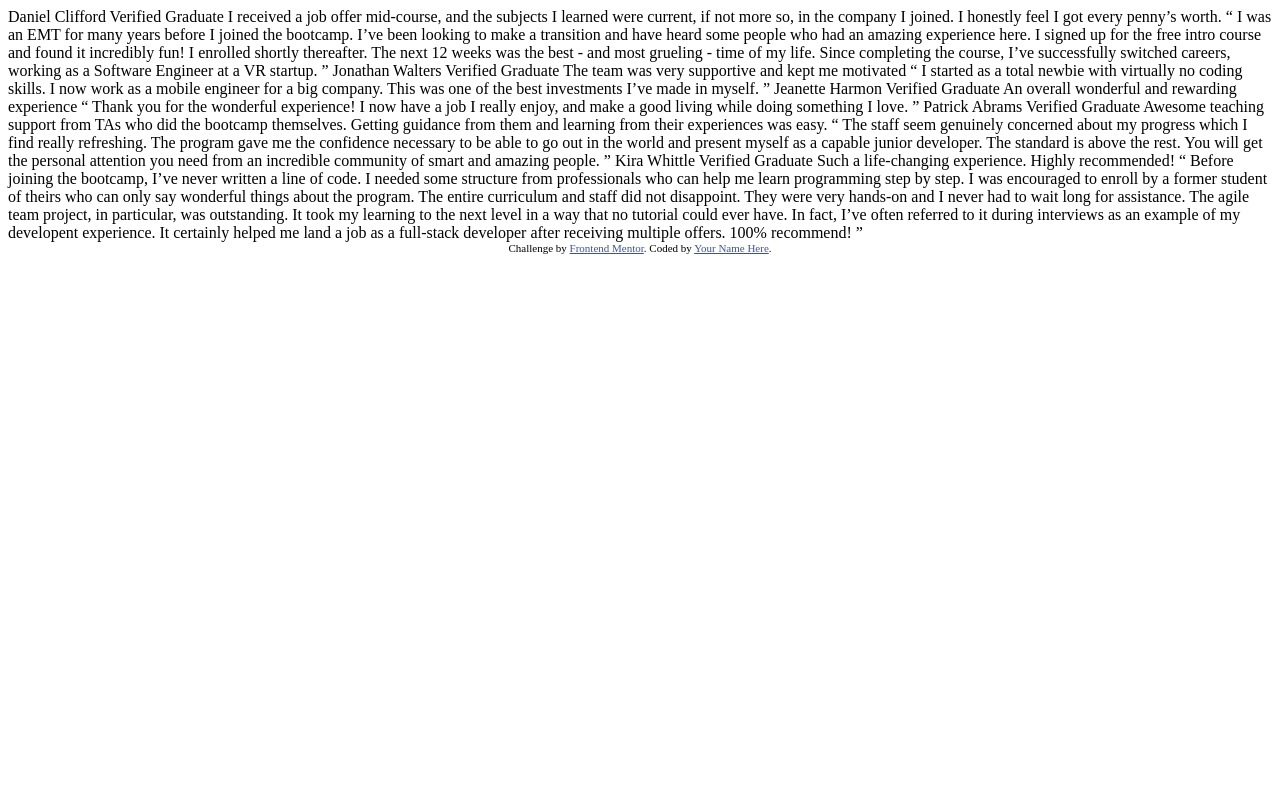
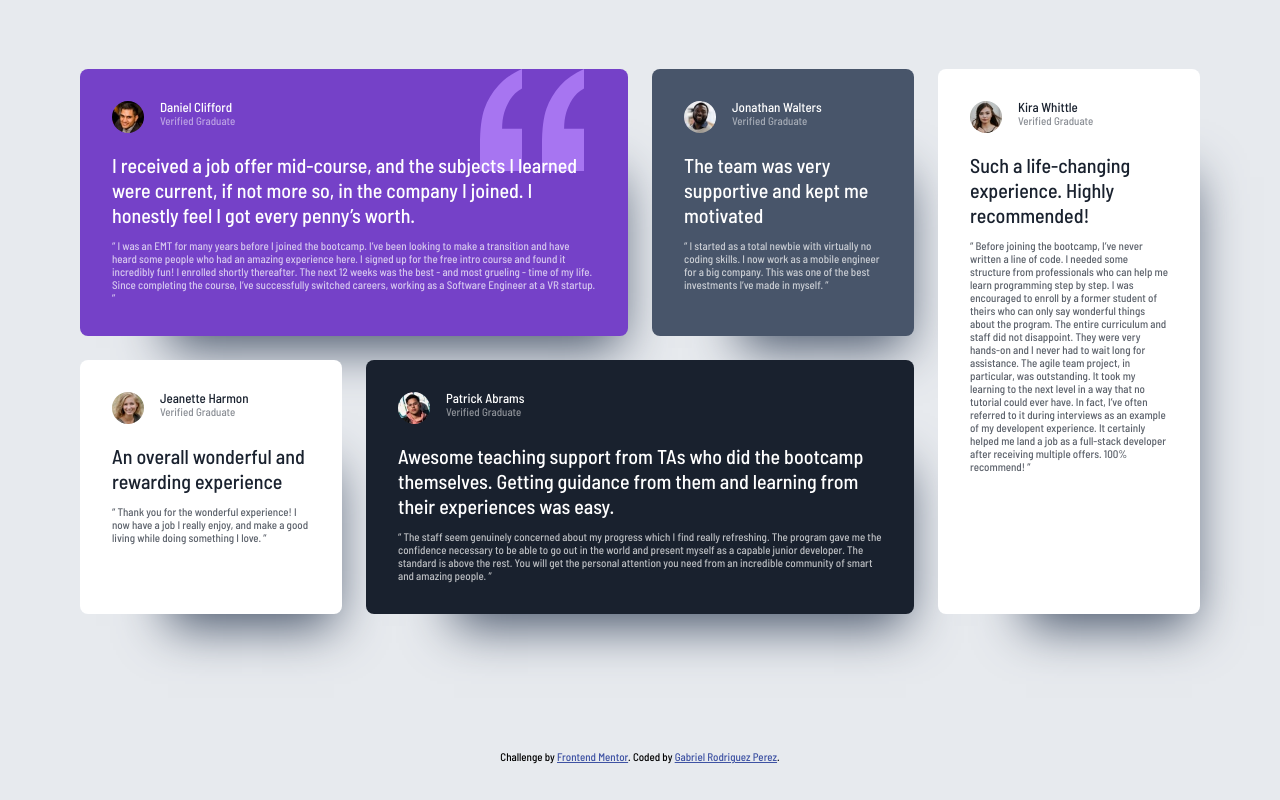
Before and after one commit to glrodriperez98/testimonials-grid-section, a plain HTML site: page index.html in a window 1280 px wide. Drawn offline with Linux system fonts and the light colour scheme.

Commit message:
Final commit

```diff
--- a/index.html
+++ b/index.html
@@ -2,75 +2,112 @@
 <html lang="en">
 <head>
   <meta charset="UTF-8">
-  <meta name="viewport" content="width=device-width, initial-scale=1.0"> <!-- displays site properly based on user's device -->
+  <meta name="viewport" content="width=device-width, initial-scale=1.0">
 
   <link rel="icon" type="image/png" sizes="32x32" href="./images/favicon-32x32.png">
+  <link rel="preconnect" href="https://fonts.googleapis.com">
+  <link rel="preconnect" href="https://fonts.gstatic.com" crossorigin>
+  <link href="https://fonts.googleapis.com/css2?family=Barlow+Semi+Condensed:wght@500;600&family=Poppins:wght@200;400;600&display=swap" rel="stylesheet">
 
-  <title>Frontend Mentor | [Challenge Name Here]</title>
+  <link href="styles.css" rel="stylesheet">
 
-  <!-- Feel free to remove these styles or customise in your own stylesheet 👍 -->
-  <style>
-    .attribution { font-size: 11px; text-align: center; }
-    .attribution a { color: hsl(228, 45%, 44%); }
-  </style>
+  <title>Frontend Mentor | Testimonial Grid</title>
+
 </head>
 <body>
-  Daniel Clifford
-  Verified Graduate
-
-  I received a job offer mid-course, and the subjects I learned were current, if not more so,
+  <div class="wrapper">
+    <main class="grid">
+      <article class="testimonial flow quote-img bg-color-purple-500 text-color-white">
+        <div class="flex-content">
+          <div>
+            <img src="images/image-daniel.jpg" alt="daniel cliffod">
+          </div>
+          <div>
+            <h2 class="name">Daniel Clifford</h2>
+            <p class="position">Verified Graduate</p>
+          </div>
+        </div>
+        <p>I received a job offer mid-course, and the subjects I learned were current, if not more so,
         in the company I joined. I honestly feel I got every penny’s worth.
-
-  “ I was an EMT for many years before I joined the bootcamp. I’ve been looking to make a
+        </p>
+        <p>“ I was an EMT for many years before I joined the bootcamp. I’ve been looking to make a
         transition and have heard some people who had an amazing experience here. I signed up
         for the free intro course and found it incredibly fun! I enrolled shortly thereafter.
         The next 12 weeks was the best - and most grueling - time of my life. Since completing
         the course, I’ve successfully switched careers, working as a Software Engineer at a VR startup. ”
-
-  Jonathan Walters
-  Verified Graduate
-
-  The team was very supportive and kept me motivated
-
-  “ I started as a total newbie with virtually no coding skills. I now work as a mobile engineer
-  for a big company. This was one of the best investments I’ve made in myself. ”
-
-  Jeanette Harmon
-  Verified Graduate
-
-  An overall wonderful and rewarding experience
-
-  “ Thank you for the wonderful experience! I now have a job I really enjoy, and make a good living
-  while doing something I love. ”
-
-  Patrick Abrams
-  Verified Graduate
-
-  Awesome teaching support from TAs who did the bootcamp themselves. Getting guidance from them and
-  learning from their experiences was easy.
-
-  “ The staff seem genuinely concerned about my progress which I find really refreshing. The program
+        </p>
+      </article>
+      <article class="testimonial flow bg-color-grey-500 text-color-white">
+        <div class="flex-content">
+          <div>
+            <img src="images/image-jonathan.jpg" alt="jonathan walters">
+          </div>
+          <div>
+            <h2 class="name">Jonathan Walters</h2>
+            <p class="position">Verified Graduate</p>
+          </div>
+        </div>
+        <p>The team was very supportive and kept me motivated</p>
+        <p>“ I started as a total newbie with virtually no coding skills. I now work as a mobile engineer
+        for a big company. This was one of the best investments I’ve made in myself. ”</p>
+      </article>
+      <article class="testimonial flow bg-color-white text-color-dark-blue">
+        <div class="flex-content">
+          <div>
+            <img src="images/image-jeanette.jpg" alt="jeanette harmon">
+          </div>
+          <div>
+            <h2 class="name">Jeanette Harmon</h2>
+            <p class="position">Verified Graduate</p>
+          </div>
+        </div>
+        <p>An overall wonderful and rewarding experience</p>
+        <p>“ Thank you for the wonderful experience! I now have a job I really enjoy, and make a good living
+        while doing something I love. ”</p>
+      </article>
+      <article class="testimonial flow bg-color-dark-blue text-color-white">
+        <div class="flex-content">
+          <div>
+            <img src="images/image-patrick.jpg" alt="patrick abrams">
+          </div>
+          <div>
+            <h2 class="name">Patrick Abrams</h2>
+            <p class="position">Verified Graduate</p>
+          </div>
+        </div>
+        <p>Awesome teaching support from TAs who did the bootcamp themselves. Getting guidance from them and
+        learning from their experiences was easy.</p>
+        <p>“ The staff seem genuinely concerned about my progress which I find really refreshing. The program
         gave me the confidence necessary to be able to go out in the world and present myself as a capable
         junior developer. The standard is above the rest. You will get the personal attention you need from
-  an incredible community of smart and amazing people. ”
-
-  Kira Whittle
-  Verified Graduate
-
-  Such a life-changing experience. Highly recommended!
-
-  “ Before joining the bootcamp, I’ve never written a line of code. I needed some structure from
+        an incredible community of smart and amazing people. ”</p>
+      </article>
+      <article class="testimonial flow bg-color-white text-color-dark-blue">
+        <div class="flex-content">
+          <div>
+            <img src="images/image-kira.jpg" alt="kira whittle">
+          </div>
+          <div>
+            <h2 class="name">Kira Whittle</h2>
+            <p class="position">Verified Graduate</p>
+          </div>
+        </div>
+        <p>Such a life-changing experience. Highly recommended!</p>
+        <p>“ Before joining the bootcamp, I’ve never written a line of code. I needed some structure from
         professionals who can help me learn programming step by step. I was encouraged to enroll by a former
         student of theirs who can only say wonderful things about the program. The entire curriculum and staff
         did not disappoint. They were very hands-on and I never had to wait long for assistance. The agile team
         project, in particular, was outstanding. It took my learning to the next level in a way that no tutorial
         could ever have. In fact, I’ve often referred to it during interviews as an example of my developent
         experience. It certainly helped me land a job as a full-stack developer after receiving multiple offers.
-  100% recommend! ”
+        100% recommend! ”</p>
+      </article>
+    </main>
 
     <div class="attribution">
       Challenge by <a href="https://www.frontendmentor.io?ref=challenge" target="_blank">Frontend Mentor</a>.
-    Coded by <a href="#">Your Name Here</a>.
+      Coded by <a href="https://www.frontendmentor.io/profile/glrodriperez98" target="_blank">Gabriel Rodriguez Perez</a>.
+    </div>
   </div>
 </body>
 </html>
--- /dev/null
+++ b/styles.css
@@ -0,0 +1,225 @@
+:root {
+    --font-primary: 'Barlow Semi Condensed', sans-serif;
+
+    --fw-500: 500;
+    --fw-600: 600;
+
+    --fs-300: 0.6875rem;
+    --fs-400: 0.8125rem;
+    --fs-500: 1.25rem;
+
+    --purple-50: hsl(260, 100%, 95%);
+    --purple-300: hsl(264, 82%, 80%);
+    --purple-500: hsl(263, 55%, 52%);
+    --white: hsl(0, 0%, 100%);
+    --grey-100: hsl(214, 17%, 92%);
+    --grey-200: hsl(0, 0%, 81%);
+    --grey-400: hsl(224, 10%, 45%);
+    --grey-500: hsl(217, 19%, 35%);
+    --dark-blue: hsl(219, 29%, 14%);
+    --black: hsl(0, 0%, 7%);
+}
+
+*,
+*::before,
+*::after {
+    box-sizing: border-box;
+}
+
+body,
+h1,
+h2,
+h3,
+h4,
+p,
+figure,
+blockquote,
+dl,
+dd {
+    margin: 0;
+}
+
+img {
+    max-width: 100%;
+    display: block;
+}
+
+body {
+    min-height: 100vh;
+    display: grid;
+    place-content: center center;
+    padding: 1rem;
+
+    font-family: var(--font-primary);
+    font-weight: var(--fw-500);
+
+    background-color: var(--grey-100);
+}
+
+.wrapper {
+    display: grid;
+    gap: 2rem;
+    justify-items: center;
+}
+
+h1,
+h2,
+h3 {
+    font-weight: var(--fw-600);
+}
+
+/* Utilities */
+.flex-content {
+    display: flex;
+    gap: 1rem;
+}
+
+.flow > :where(:not(:first-child)) {
+    margin-top: 1em;
+}
+
+.bg-color-purple-500 {
+    background-color: var(--purple-500);
+}
+.bg-color-grey-500 {
+    background-color: var(--grey-500);
+}
+.bg-color-white {
+    background-color: var(--white);
+}
+.bg-color-dark-blue {
+    background-color: var(--dark-blue);
+}
+.text-color-white {
+    color: var(--white);
+}
+
+.text-color-dark-blue {
+    color: var(--dark-blue);
+}
+
+/* Components */
+.grid {
+    display: grid;
+    gap: 1.5rem;
+    grid-auto-columns: 1fr;
+    grid-template:
+        "one"
+        "two"
+        "three"
+        "four"
+        "five";
+
+    padding-block: 2rem;
+    width: min(95%, 70rem);
+    margin-inline: auto;
+}
+
+.testimonial:nth-child(1) {
+    grid-area: one;
+}
+
+.testimonial:nth-child(2) {
+    grid-area: two;
+}
+
+.testimonial:nth-child(3) {
+    grid-area: three;
+}
+
+.testimonial:nth-child(4) {
+    grid-area: four;
+}
+
+.testimonial:nth-child(5) {
+    grid-area: five;
+}
+
+@media (min-width: 33em) {
+    .grid {
+        grid-template-areas:
+        "one one"
+        "two three"
+        "five five"
+        "four four";
+    }
+}
+
+@media (min-width: 38em) {
+    .grid {
+      grid-template-areas:
+       'one one'
+       'two five'
+       'three five'
+       'four four';
+    }
+}
+
+@media (min-width: 54em) {
+    .grid {
+        grid-template-areas:
+        "one one two"
+        "five five five"
+        "three four four";
+    }
+  }
+
+@media (min-width: 75em) {
+    .grid {
+        grid-template-areas:
+        "one one two five"
+        "three four four five";
+    }
+}
+
+.testimonial {
+    font-size: var(--fs-300);
+    padding: 2rem;
+    border-radius: 0.5rem;
+    box-shadow: 2.5rem 3.75rem 3rem -3rem var(--grey-500);
+}
+
+.testimonial.quote-img {
+    background-image: url("./images/bg-pattern-quotation.svg");
+    background-repeat: no-repeat;
+    background-position: top right 10%;
+}
+
+.testimonial img {
+    width: 2rem;
+    aspect-ratio: 1;
+    border-radius: 50%;
+}
+
+.testimonial .name {
+    font-size: var(--fs-400);
+    font-weight: var(--fw-500);
+    line-height: 1;
+}
+
+.testimonial .position {
+    font-size: var(--fs-300);
+    opacity: 0.5;
+}
+
+.testimonial > p:first-of-type {
+    font-size: var(--fs-500);
+    line-height: 1.25;
+}
+
+.testimonial > p:last-of-type {
+    opacity: 0.7;
+}
+
+.attribution {
+    font-size: 11px;
+    text-align: center;
+}
+.attribution a {
+    color: hsl(228, 45%, 44%);
+}
+
+.attribution a:hover,
+a:active {
+    color: blueviolet;
+}
```
Also changed, not shown: challenge-files/design/desktop-design.jpg (renamed from design/desktop-design.jpg), challenge-files/design/mobile-design.jpg (renamed from design/mobile-design.jpg), challenge-files/preview.jpg (renamed from preview.jpg), images/testimonial-grid-final.png (added), 4 other files. Lines whose indentation alone changed are shown as unchanged.
